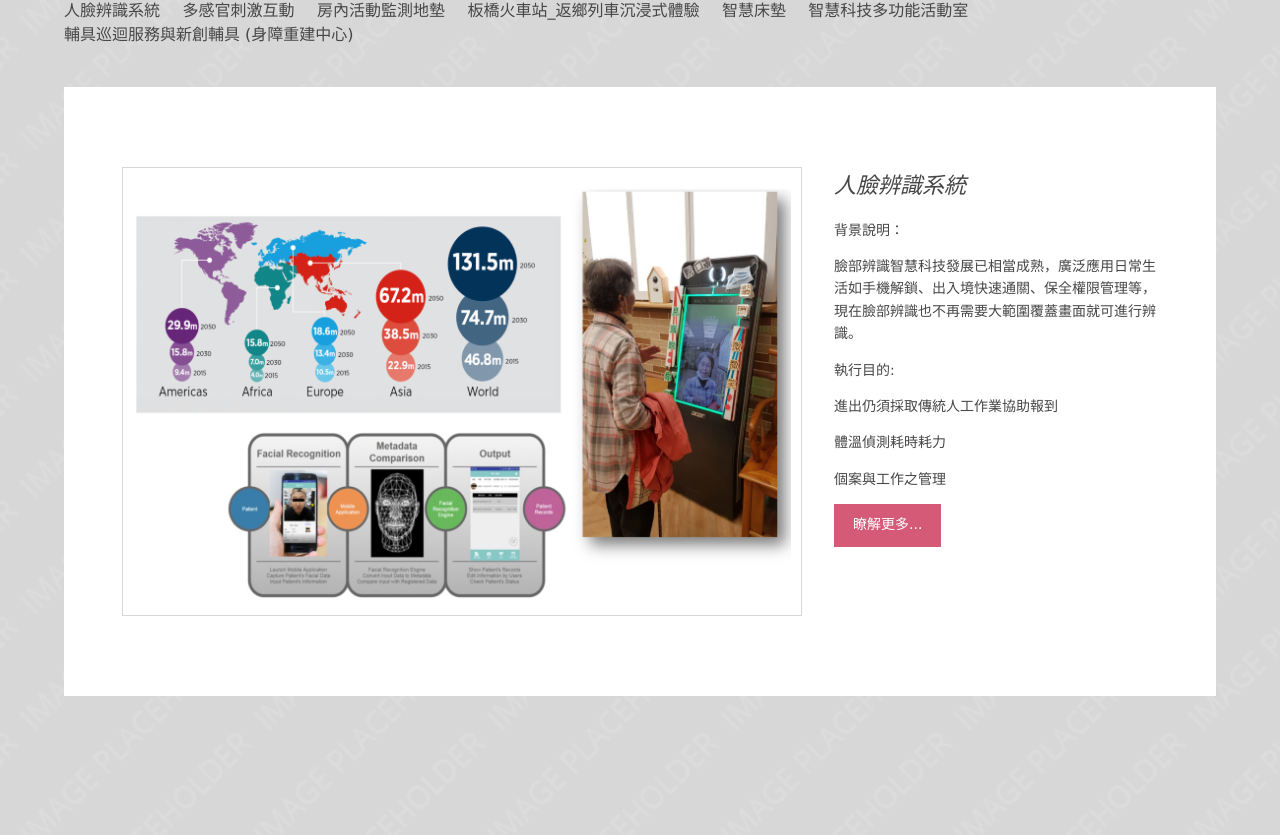
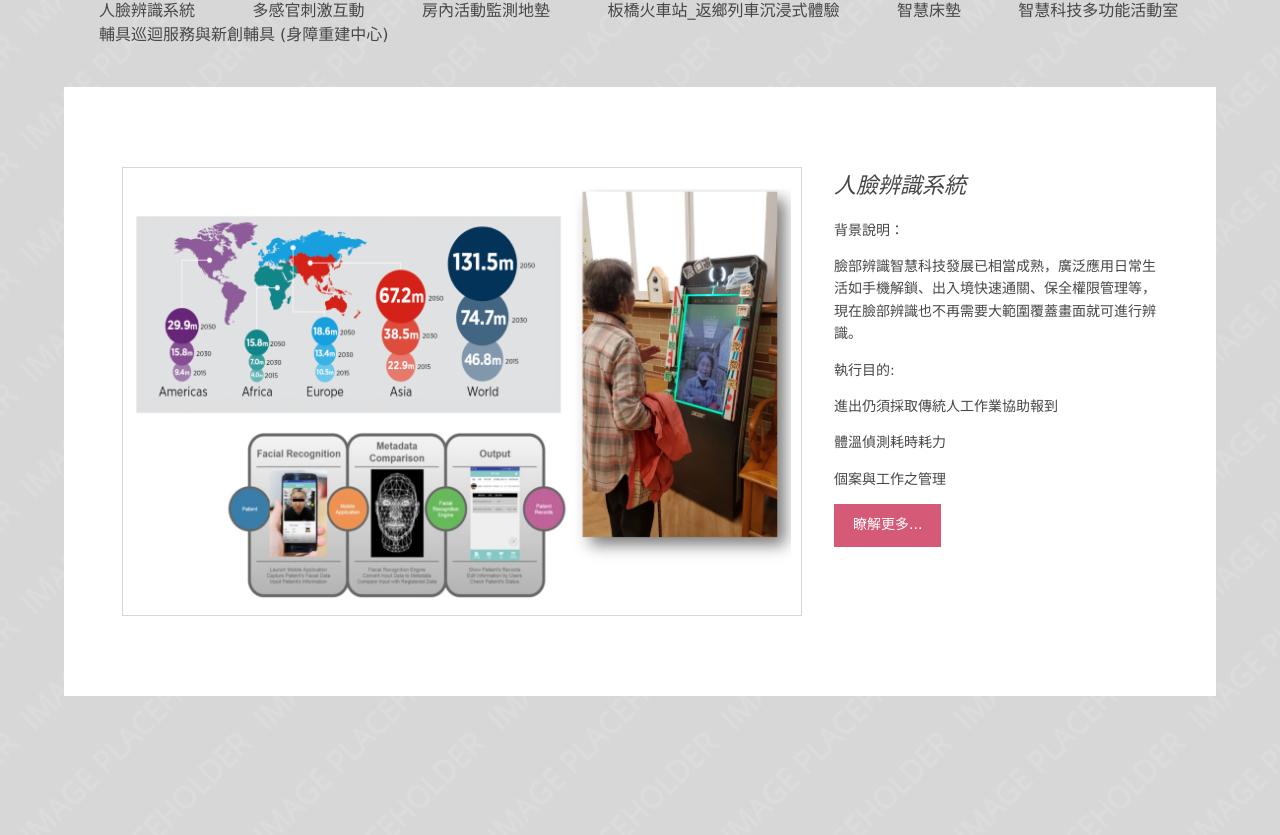
Before and after one commit to PayLonSon/vac, a plain HTML site: page vghtpe.html in a window 1280 px wide. Shown: the part 108-943 px from the top of the page. Drawn offline with Linux system fonts and the light colour scheme.

Commit message:
20220630
update layout

Co-Authored-By: Jason <jason@users.noreply.github.com>

```diff
--- a/layout/styles/layout.css
+++ b/layout/styles/layout.css
@@ -178,7 +178,7 @@ nav ul, nav ol{margin:0; padding:0; list-style:none;}
 /* Breadcrumb */
 #breadcrumb{padding:10px 0 30px;}
 #breadcrumb ul{margin:0; padding:0; list-style:none; text-transform:uppercase;}
-#breadcrumb li{display:inline-block; margin:0 6px 0 0; padding:0;}
+#breadcrumb li{display:inline-block; margin:0 6px 0 35px; padding:0;}
 #breadcrumb li a{display:block; position:relative; margin:0; padding:0 12px 0 0; font-size:16px;}
 #breadcrumb li:last-child a{margin:0; padding:0;}
 #breadcrumb li:last-child a::after{display:none;}
```
